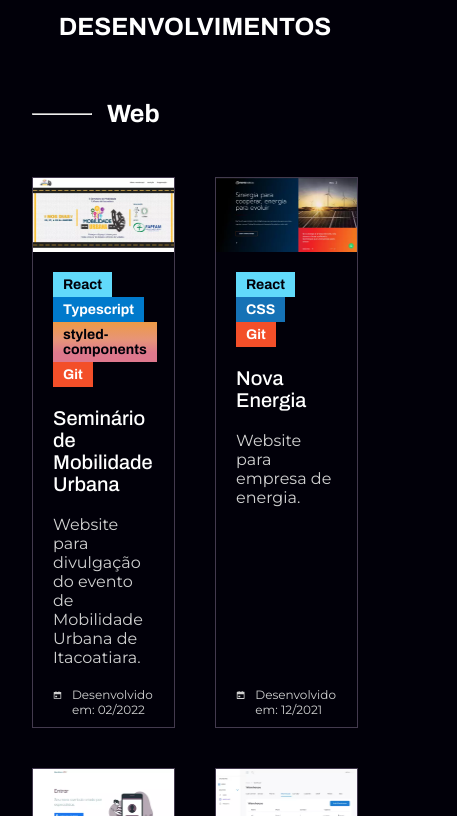
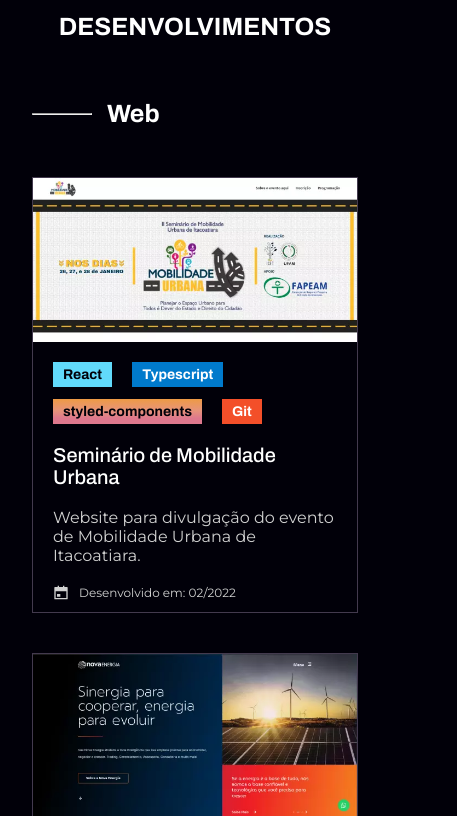
Before and after one commit to rosivancardosoferreira/my-curriculum, a Next.js app: page / in a window 390 px wide. Shown: the part 4932-5748 px from the top of the page, 457 px wide, since content can reach past the window. Built offline with nearby package versions, Linux system fonts and the light colour scheme.

Commit message:
feat: responsive project

```diff
--- a/src/presentation/Sections/Home/Portfolio/style.ts
+++ b/src/presentation/Sections/Home/Portfolio/style.ts
@@ -66,6 +66,7 @@ export const MapPortfolio = styled.section`
         display: flex;
         flex-wrap: wrap;
         column-gap: 20px;
+        row-gap: 12px;
         .styled {
           background: linear-gradient(
             180deg,
@@ -125,6 +126,11 @@ export const MapPortfolio = styled.section`
       }
     }
   }
+  @media screen and (max-width: 830px) {
+    .portfolio__item {
+      width: 100%;
+    }
+  }
 `;
 
 interface PropsTechs {
```
